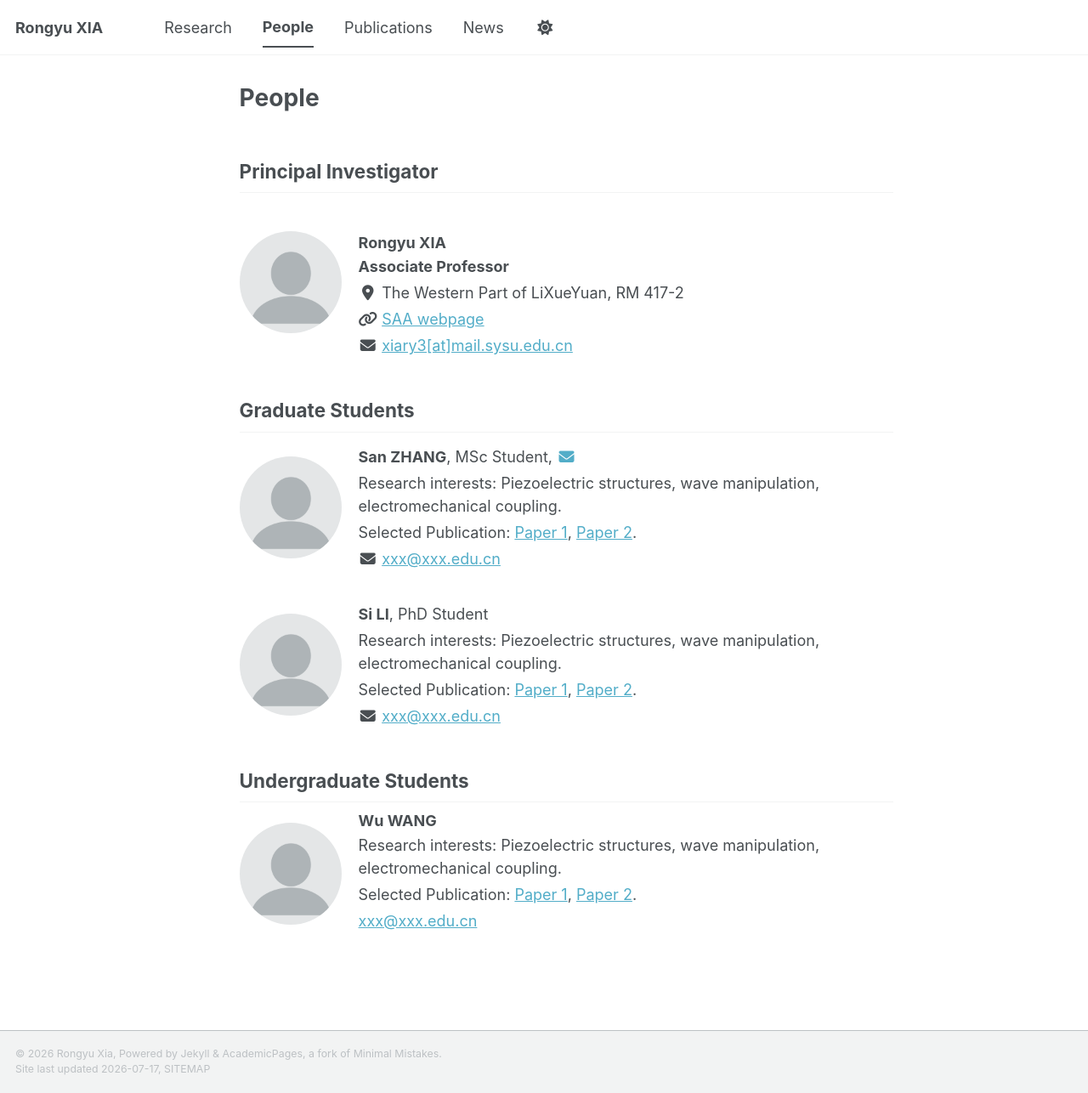
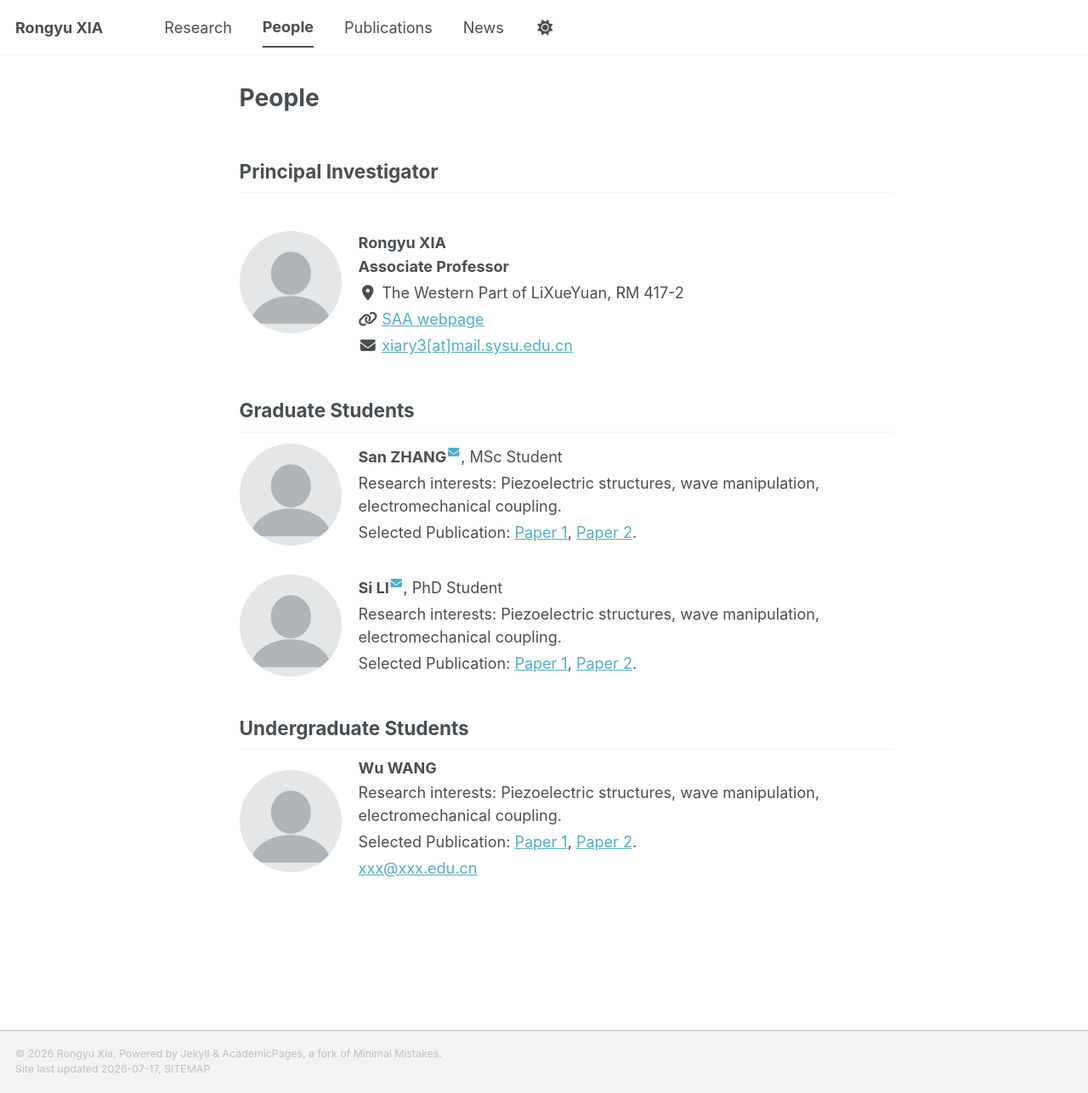
Before and after one commit to RongyuXia/rongyuxia.github.io, a Jekyll site: the page built from _pages/people.html, in a window 1280 px wide and 1286 px high. Shown: the whole window at 85% size. Built offline with Jekyll 4.4.1, drawn with Linux system fonts in a browser that asks for light colours; a style sheet for code colours, icons or effects is not loaded.

Commit message:
Update people.html

```diff
--- a/_pages/people.html
+++ b/_pages/people.html
@@ -57,7 +57,7 @@ classes: wide
       San ZHANG
     </h3> -->
     <p style="margin:4px 0;">
-      <strong>San ZHANG</strong>, MSc Student, <a href="mailto:xxx@xxx.edu.cn"><i class="fas fa-fw fa-envelope"></i></a>
+      <strong>San ZHANG</strong><sup><a href="mailto:xxx@xxx.edu.cn"><i class="fas fa-fw fa-envelope"></i></a></sup>, MSc Student
     </p>
     <p style="margin:4px 0;">
       Research interests:
@@ -69,12 +69,6 @@ classes: wide
       Selected Publication:
       <a href="https://www.sysu.edu.cn">Paper 1</a>,
       <a href="https://www.sysu.edu.cn">Paper 2</a>.
-    </p>
-    <p style="margin:4px 0;">
-      <i class="fas fa-fw fa-envelope"></i>
-      <a href="mailto:xxx@xxx.edu.cn">
-        xxx@xxx.edu.cn
-      </a>
     </p>
   </div>
 </div>
@@ -93,7 +87,7 @@ classes: wide
       Si LI
     </h3> -->
     <p style="margin:4px 0;">
-      <strong>Si LI</strong>, PhD Student
+      <strong>Si LI</strong><sup><a href="mailto:xxx@xxx.edu.cn"><i class="fas fa-fw fa-envelope"></i></a></sup>, PhD Student
     </p>
     <p style="margin:4px 0;">
       Research interests:
@@ -105,12 +99,6 @@ classes: wide
       Selected Publication:
       <a href="https://www.sysu.edu.cn">Paper 1</a>,
       <a href="https://www.sysu.edu.cn">Paper 2</a>.
-    </p>
-    <p style="margin:4px 0;">
-      <i class="fas fa-fw fa-envelope"></i>
-      <a href="mailto:xxx@xxx.edu.cn">
-        xxx@xxx.edu.cn
-      </a>
     </p>
   </div>
 </div>
```
